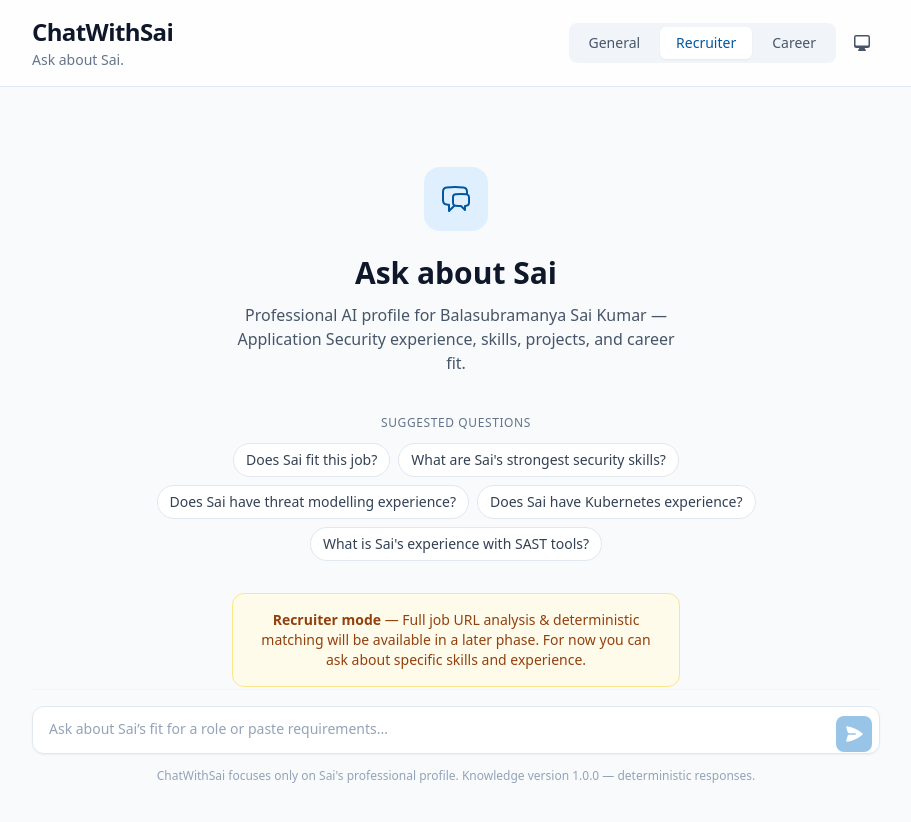
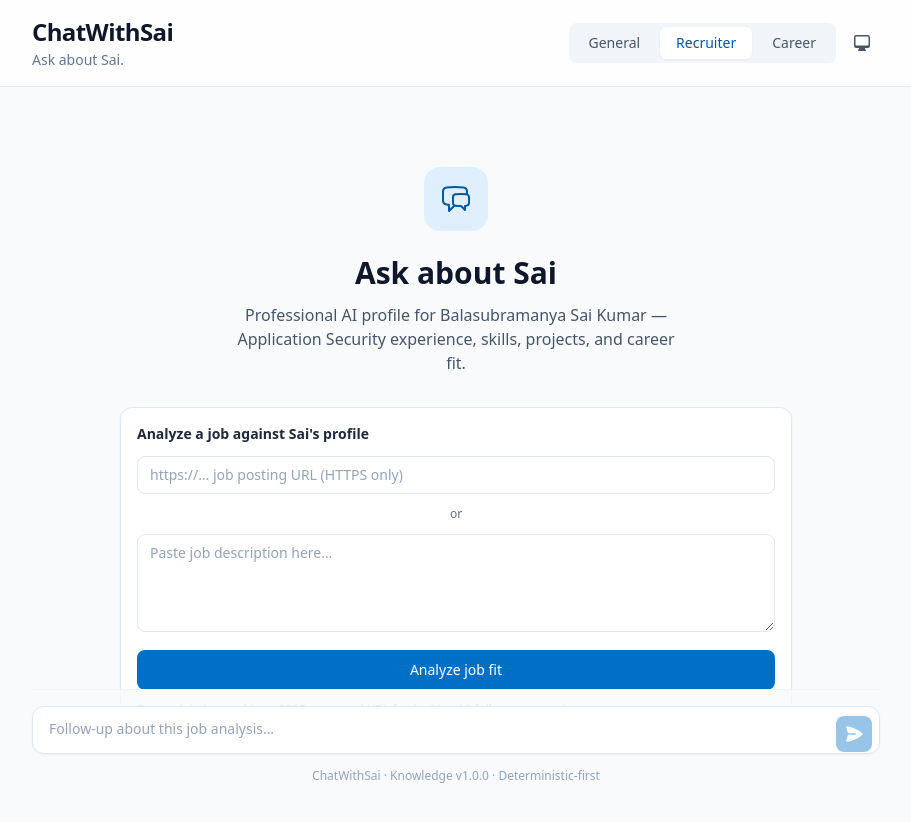
Before and after one commit to saipisupati-appsec/chatwithsai, a Next.js app: page / in a window 1280 px wide. Both pictures are taken after a click on the button "Recruiter". Shown: the top 822 px of the page, without its empty margins (184-1095 px from the left). Built offline with nearby package versions, Linux system fonts and the light colour scheme.

Commit message:
Phase 6 UI: wire frontend to chat + job analyze APIs, recruiter session counter

```diff
--- a/src/app/page.tsx
+++ b/src/app/page.tsx
@@ -5,13 +5,18 @@ import Header from "@/components/Header";
 import ChatMessage from "@/components/ChatMessage";
 import ChatInput from "@/components/ChatInput";
 import SuggestedQuestions from "@/components/SuggestedQuestions";
+import JobAnalyzePanel from "@/components/JobAnalyzePanel";
 import { Mode, Message } from "@/lib/types";
-import { getMockResponse, SUGGESTED_QUESTIONS } from "@/lib/mock-responses";
+import { SUGGESTED_QUESTIONS } from "@/lib/mock-responses";
 
 export default function Home() {
   const [mode, setMode] = useState<Mode>("general");
   const [messages, setMessages] = useState<Message[]>([]);
   const [isTyping, setIsTyping] = useState(false);
+  const [sessionId, setSessionId] = useState<string | null>(null);
+  const [questionsRemaining, setQuestionsRemaining] = useState<number | null>(
+    null
+  );
   const messagesEndRef = useRef<HTMLDivElement>(null);
 
   const scrollToBottom = () => {
@@ -26,6 +31,18 @@ export default function Home() {
     setMode(newMode);
   };
 
+  const appendAssistant = (content: string) => {
+    setMessages((prev) => [
+      ...prev,
+      {
+        id: `assistant-${Date.now()}`,
+        role: "assistant",
+        content,
+        timestamp: new Date(),
+      },
+    ]);
+  };
+
   const handleSend = async (text: string) => {
     const userMessage: Message = {
       id: `user-${Date.now()}`,
@@ -33,29 +50,65 @@ export default function Home() {
       content: text,
       timestamp: new Date(),
     };
-
     setMessages((prev) => [...prev, userMessage]);
     setIsTyping(true);
 
-    // Simulate small network/processing delay for realism
-    await new Promise((r) => setTimeout(r, 400 + Math.random() * 400));
+    try {
+      const res = await fetch("/api/chat", {
+        method: "POST",
+        headers: { "Content-Type": "application/json" },
+        body: JSON.stringify({
+          message: text,
+          mode,
+          sessionId: mode === "recruiter" ? sessionId : undefined,
+        }),
+      });
+      const data = await res.json();
 
-    const responseText = getMockResponse(text, mode);
+      if (!res.ok) {
+        appendAssistant(
+          data.error ||
+            "Something went wrong. Please try again or switch modes."
+        );
+        if (typeof data.questionsRemaining === "number") {
+          setQuestionsRemaining(data.questionsRemaining);
+        }
+        return;
+      }
 
-    const assistantMessage: Message = {
-      id: `assistant-${Date.now()}`,
-      role: "assistant",
-      content: responseText,
-      timestamp: new Date(),
-    };
-
-    setMessages((prev) => [...prev, assistantMessage]);
+      appendAssistant(data.reply);
+      if (typeof data.questionsRemaining === "number") {
+        setQuestionsRemaining(data.questionsRemaining);
+      }
+      if (data.sessionId) setSessionId(data.sessionId);
+    } catch {
+      appendAssistant("Network error. Please try again.");
+    } finally {
       setIsTyping(false);
+    }
   };
 
   const handleSuggested = (question: string) => {
     if (isTyping) return;
     handleSend(question);
+  };
+
+  const handleJobAnalyzed = (payload: {
+    sessionId: string;
+    formatted: string;
+    questionsRemaining: number;
+  }) => {
+    setSessionId(payload.sessionId);
+    setQuestionsRemaining(payload.questionsRemaining);
+    setMessages((prev) => [
+      ...prev,
+      {
+        id: `assistant-job-${Date.now()}`,
+        role: "assistant",
+        content: payload.formatted,
+        timestamp: new Date(),
+      },
+    ]);
   };
 
   const showSuggestions = messages.length === 0;
@@ -65,10 +118,9 @@ export default function Home() {
       <Header mode={mode} onModeChange={handleModeChange} />
 
       <main className="flex-1 flex flex-col max-w-4xl w-full mx-auto px-4 sm:px-6">
-        {/* Empty state */}
         {showSuggestions && (
-          <div className="flex-1 flex flex-col items-center justify-center py-12 sm:py-20">
-            <div className="text-center mb-10">
+          <div className="flex-1 flex flex-col items-center justify-center py-12 sm:py-20 gap-8">
+            <div className="text-center">
               <div className="inline-flex items-center justify-center w-16 h-16 rounded-2xl bg-brand-100 dark:bg-brand-900/40 text-brand-700 dark:text-brand-300 mb-6">
                 <svg
                   xmlns="http://www.w3.org/2000/svg"
@@ -94,6 +146,12 @@ export default function Home() {
               </p>
             </div>
 
+            {mode === "recruiter" ? (
+              <JobAnalyzePanel
+                onAnalyzed={handleJobAnalyzed}
+                disabled={isTyping}
+              />
+            ) : (
               <div className="w-full max-w-2xl">
                 <p className="text-xs font-medium text-slate-500 dark:text-slate-400 uppercase tracking-wider mb-3 text-center">
                   Suggested questions
@@ -103,26 +161,24 @@ export default function Home() {
                   onSelect={handleSuggested}
                 />
               </div>
-
-            {mode === "recruiter" && (
-              <div className="mt-8 p-4 bg-amber-50 dark:bg-amber-950/40 border border-amber-200 dark:border-amber-800 rounded-xl max-w-md text-center">
-                <p className="text-sm text-amber-800 dark:text-amber-200">
-                  <strong>Recruiter mode</strong> — Full job URL analysis &amp;
-                  deterministic matching will be available in a later phase.
-                  For now you can ask about specific skills and experience.
-                </p>
-              </div>
             )}
           </div>
         )}
 
-        {/* Messages */}
         {!showSuggestions && (
           <div className="flex-1 overflow-y-auto py-6 space-y-4">
+            {mode === "recruiter" && sessionId && (
+              <div className="text-xs text-center text-slate-500 dark:text-slate-400">
+                Recruiter session active
+                {questionsRemaining !== null &&
+                  ` · ${questionsRemaining} follow-up question${
+                    questionsRemaining === 1 ? "" : "s"
+                  } remaining`}
+              </div>
+            )}
             {messages.map((msg) => (
               <ChatMessage key={msg.id} message={msg} />
             ))}
-
             {isTyping && (
               <div className="flex justify-start animate-fade-in">
                 <div className="bg-white dark:bg-slate-800 border border-slate-200 dark:border-slate-700 rounded-2xl rounded-bl-md px-4 py-3 shadow-sm">
@@ -134,12 +190,10 @@ export default function Home() {
                 </div>
               </div>
             )}
-
             <div ref={messagesEndRef} />
           </div>
         )}
 
-        {/* Input area */}
         <div className="py-4 border-t border-slate-100 dark:border-slate-800 bg-slate-50/80 dark:bg-slate-900/80 sticky bottom-0">
           {!showSuggestions && (
             <div className="mb-3">
@@ -155,15 +209,14 @@ export default function Home() {
             disabled={isTyping}
             placeholder={
               mode === "recruiter"
-                ? "Ask about Sai’s fit for a role or paste requirements..."
+                ? "Follow-up about this job analysis…"
                 : mode === "career"
-                ? "Ask career or positioning questions..."
-                : "Ask about Sai..."
+                ? "Ask career or positioning questions…"
+                : "Ask about Sai…"
             }
           />
           <p className="text-xs text-slate-400 dark:text-slate-500 text-center mt-2">
-            ChatWithSai focuses only on Sai&apos;s professional profile. Knowledge
-            version 1.0.0 — deterministic responses.
+            ChatWithSai · Knowledge v1.0.0 · Deterministic-first
           </p>
         </div>
       </main>
--- /dev/null
+++ b/src/components/JobAnalyzePanel.tsx
@@ -0,0 +1,96 @@
+"use client";
+
+import { useState } from "react";
+
+interface JobAnalyzePanelProps {
+  onAnalyzed: (payload: {
+    sessionId: string;
+    formatted: string;
+    questionsRemaining: number;
+  }) => void;
+  disabled?: boolean;
+}
+
+export default function JobAnalyzePanel({
+  onAnalyzed,
+  disabled,
+}: JobAnalyzePanelProps) {
+  const [jobUrl, setJobUrl] = useState("");
+  const [jobDescription, setJobDescription] = useState("");
+  const [loading, setLoading] = useState(false);
+  const [error, setError] = useState<string | null>(null);
+
+  const submit = async () => {
+    setError(null);
+    if (!jobUrl.trim() && !jobDescription.trim()) {
+      setError("Provide a job URL or paste a job description.");
+      return;
+    }
+    setLoading(true);
+    try {
+      const res = await fetch("/api/jobs/analyze", {
+        method: "POST",
+        headers: { "Content-Type": "application/json" },
+        body: JSON.stringify({
+          jobUrl: jobUrl.trim() || undefined,
+          jobDescription: jobDescription.trim() || undefined,
+        }),
+      });
+      const data = await res.json();
+      if (!res.ok) {
+        setError(data.error || "Analysis failed.");
+        return;
+      }
+      onAnalyzed({
+        sessionId: data.sessionId,
+        formatted: data.formatted,
+        questionsRemaining: data.questionsRemaining,
+      });
+      setJobUrl("");
+      setJobDescription("");
+    } catch {
+      setError("Network error. Please try again.");
+    } finally {
+      setLoading(false);
+    }
+  };
+
+  return (
+    <div className="w-full max-w-2xl mx-auto space-y-3 p-4 rounded-xl border border-slate-200 dark:border-slate-700 bg-white dark:bg-slate-800 shadow-sm">
+      <h3 className="text-sm font-semibold text-slate-800 dark:text-slate-100">
+        Analyze a job against Sai&apos;s profile
+      </h3>
+      <input
+        type="url"
+        value={jobUrl}
+        onChange={(e) => setJobUrl(e.target.value)}
+        placeholder="https://… job posting URL (HTTPS only)"
+        disabled={disabled || loading}
+        className="w-full rounded-lg border border-slate-200 dark:border-slate-600 bg-white dark:bg-slate-900 px-3 py-2 text-sm text-slate-900 dark:text-slate-100 placeholder:text-slate-400"
+      />
+      <p className="text-xs text-slate-500 dark:text-slate-400 text-center">or</p>
+      <textarea
+        value={jobDescription}
+        onChange={(e) => setJobDescription(e.target.value)}
+        placeholder="Paste job description here…"
+        rows={4}
+        disabled={disabled || loading}
+        className="w-full rounded-lg border border-slate-200 dark:border-slate-600 bg-white dark:bg-slate-900 px-3 py-2 text-sm text-slate-900 dark:text-slate-100 placeholder:text-slate-400 resize-y"
+      />
+      {error && (
+        <p className="text-sm text-red-600 dark:text-red-400">{error}</p>
+      )}
+      <button
+        type="button"
+        onClick={submit}
+        disabled={disabled || loading}
+        className="w-full rounded-lg bg-brand-600 hover:bg-brand-700 text-white text-sm font-medium py-2.5 disabled:opacity-50 transition-colors"
+      >
+        {loading ? "Analyzing…" : "Analyze job fit"}
+      </button>
+      <p className="text-xs text-slate-400 dark:text-slate-500">
+        Deterministic matching · SSRF-protected URL fetch · Max 10 follow-up questions
+      </p>
+    </div>
+  );
+}
```
Lines whose indentation alone changed are shown as unchanged.
